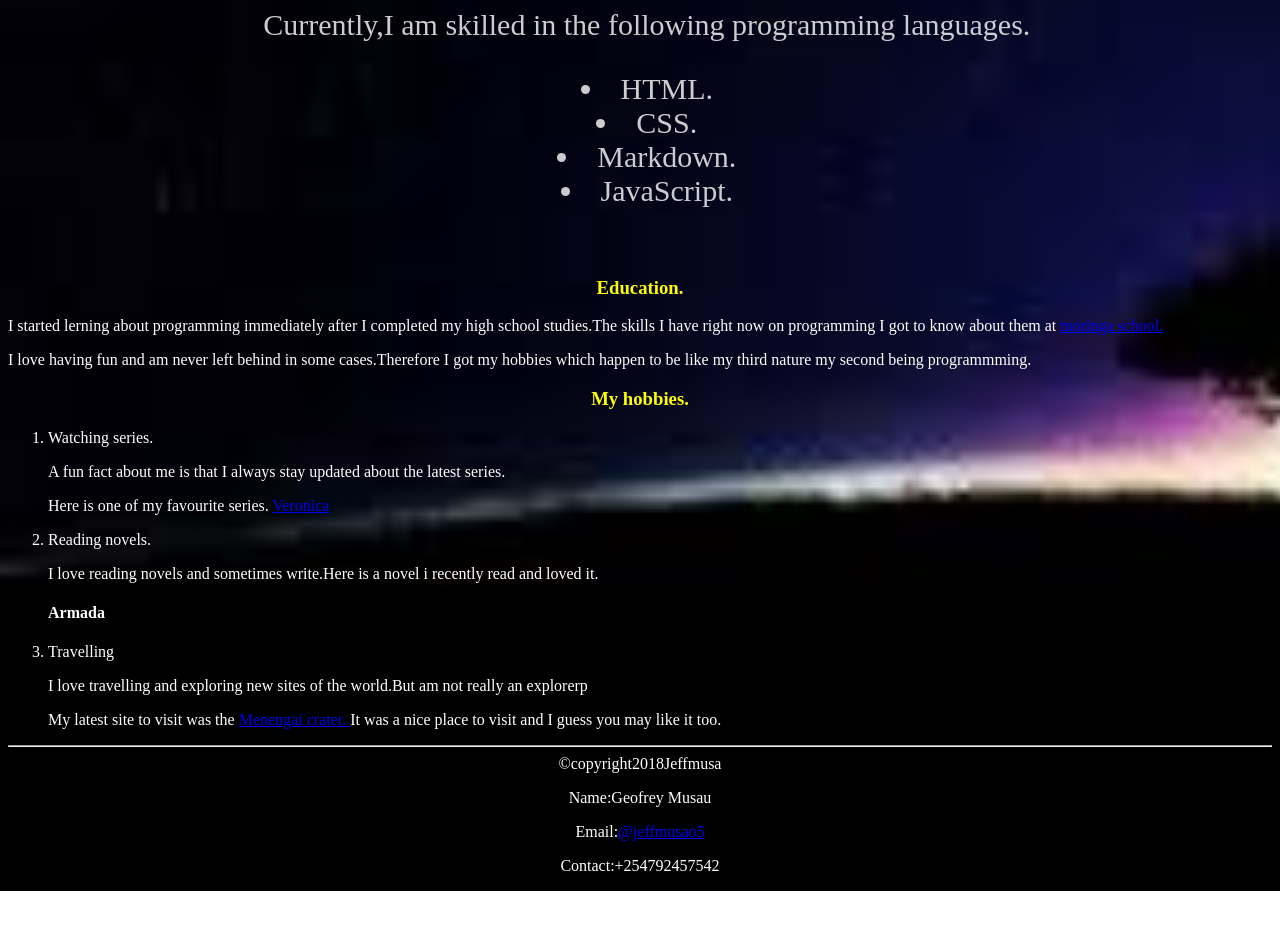
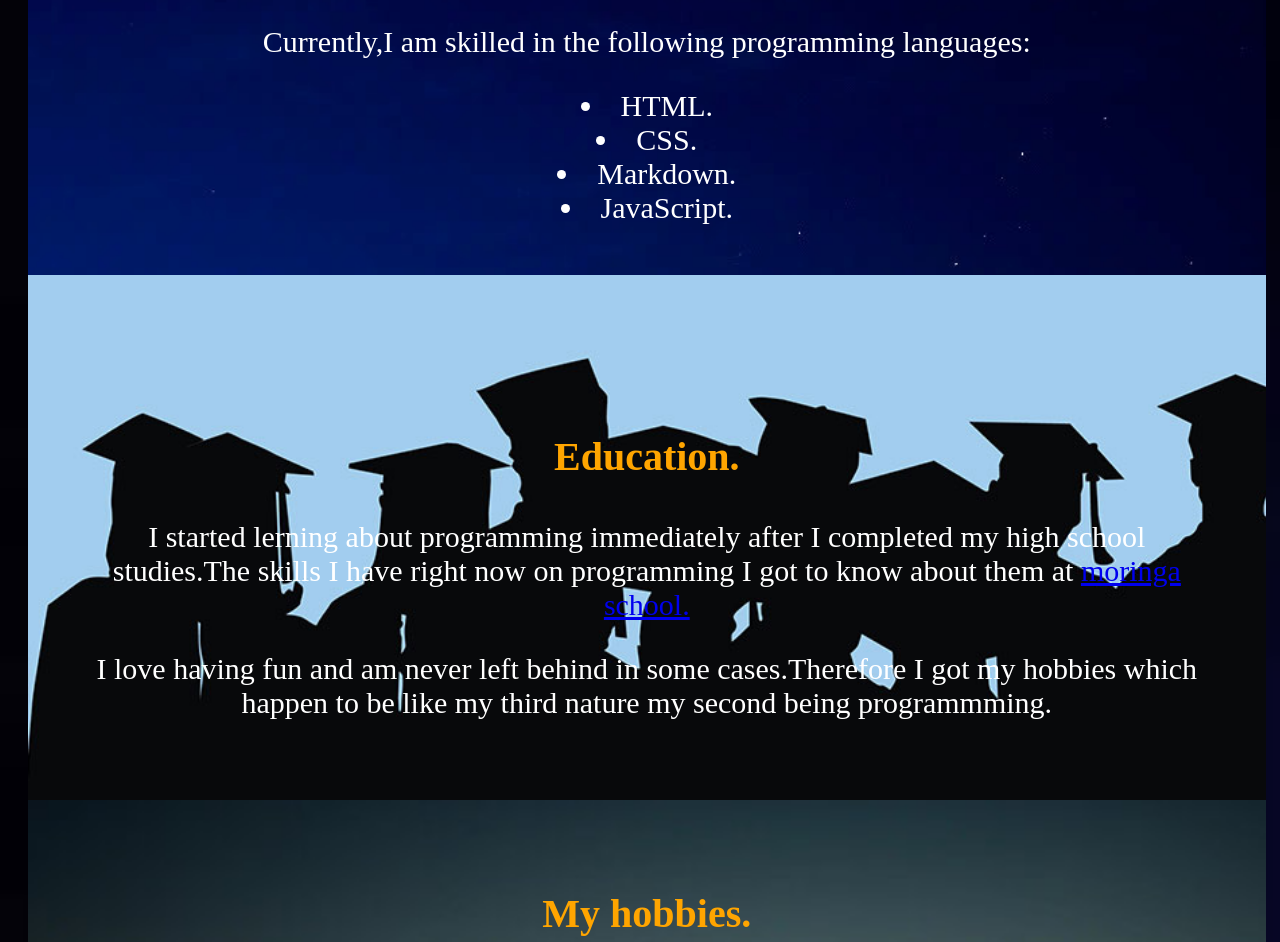
Before and after one commit to Jeffmusa/My-portfolio, a plain HTML site: page info.html in a window 1280 px wide. Shown: the part 757-1699 px from the top of the page. Before the commit the page ends 1648 px from the top, so only its background shows below. Drawn offline with nearby package versions, Linux system fonts and the light colour scheme.

Commit message:
modified html

```diff
--- a/info.html
+++ b/info.html
@@ -12,8 +12,12 @@ body{
 
 h2,h3{
   text-align: center;
-  color: yellow;
+  color: orange;
 }
+h3{
+  font-size: 40px;
+}
+
 body{
  background-image:url('https://goo.gl/1uZsu');
 }
@@ -23,7 +27,7 @@ body{
   background-size: cover;
 
 }
-h1,h2{
+h2{
   text-align: center;
   font-style: oblique;
   font-size-adjust: auto;
@@ -71,10 +75,32 @@ html{
   margin-left: 20px;
   padding: 50px;
   font-size: 30px;
-  background-image: url("images/dark-orange-hill-748x421.jp");
+  background-image: url("images/-sapphire-night-background-hd-image.jpg");
   background-size: cover;
-  background-attachment: fixed;
-  opacity:0.8;
+  color:white;
+}
+#Education{
+
+    text-align: center;
+    width: 90%;
+    margin-left: 20px;
+    padding: 50px;
+    font-size: 30px;
+    background-image: url("images/education.jpg");
+    background-size: cover;
+    color:white;
+}
+#Hobbies{
+
+
+      text-align: center;
+      width: 90%;
+      margin-left: 20px;
+      padding: 50px;
+      font-size: 30px;
+      background-image: url("images/200494_home_hero.jpg");
+      background-size: cover;
+      color:white;
 }
 /* zoom */
 .zoom {
@@ -115,29 +141,33 @@ html{
 </div>
 <div id="Skills">
     <h3>Skills.</h3>
-    <p>Currently,I am skilled in the following programming languages.</p>
-
+    <p>Currently,I am skilled in the following programming languages:</p>
 
       <li>HTML.</li>
-      <li>CSS.</li>
+    <li>CSS.</li>
       <li>Markdown.</li>
       <li>JavaScript.</li>
 
     </div>
     <div id="Education">
+
+      <br>
+      <br>
     <h3>Education.</h3>
     <p>I started lerning about programming immediately after I completed my high school studies.The skills I have right now on programming I got to know about them at <a class="note" href="https://www.moringaschool.com/">moringa school. </a></p>
     <p>I love having fun and am never left behind in some cases.Therefore I got my hobbies which happen to be like my third nature my second being programmming.</p>
     </div>
 <div id="Hobbies">
     <h3>My hobbies.</h3>
-    <ol>
-      <li>Watching series.<p>A fun fact about me is that I always stay updated about the latest series.</p>Here is one of my favourite series. <a class="note" href="https://www.youtube.com/watch?v=xXEbSNsUOhc">Veronica</a></p></li>
-      <li>Reading novels.<p>I love reading novels and sometimes write.Here is a novel i recently read and loved it.</p></li>
-      <p><h4>Armada</h4></p>
-      <li>Travelling <p>I love travelling and exploring new sites of the world.But am not really an explorerp</p> <p>My latest site to visit was the <a class="note" href="http://www.magicalkenya.com/places-to-visit/highlands-and-valleys/menengai-crater/">Menengai crater. </a>It was a nice place to visit and I guess you may like it too.</p></li>
+  <h4>Watching series.</h4>
+      <p>A fun fact about me is that I always stay updated about the latest series.I do watching whenever am free or feel exhausted.You can have a look at <a class="note" href="https://www.youtube.com/watch?v=xXEbSNsUOhc">this</a> series I recently watched and mayb you can like it too.</p>
+      <h4>Listening to music.</h4>
+      <p>Music is very important in my life because it helps me feel relaxed. ... Music has helped to create certain emotions whether happy, calm, sad, angry, scared, etc. It allows me to safely explore different emotions. Music has enhanced and enriched my creativity.</p>
+      <h4>Photography</h4>
 
-  </ol>
+      <li>Travelling  <p>My latest site to visit was the <a class="note" href="http://www.magicalkenya.com/places-to-visit/highlands-and-valleys/menengai-crater/">Menengai crater. </a>It was a nice place to visit and I guess you may like it too.</p></li>
+
+
       </div>
       <hr>
       <div class="footer">
```
Also changed, not shown: images/-sapphire-night-background-hd-image.jpg (added), images/200494_home_hero.jpg (added), images/325b.jpg (added), images/education.jpg (added), images/map-background-48005793.jpg (added), images/moon-yellow-wallpaper-thumb.jpg (added), images/silence-title-plate.jpg (added), images/skillsbackground-48781007.jpg (added), images/yoga-1024x683.jpeg (added).
